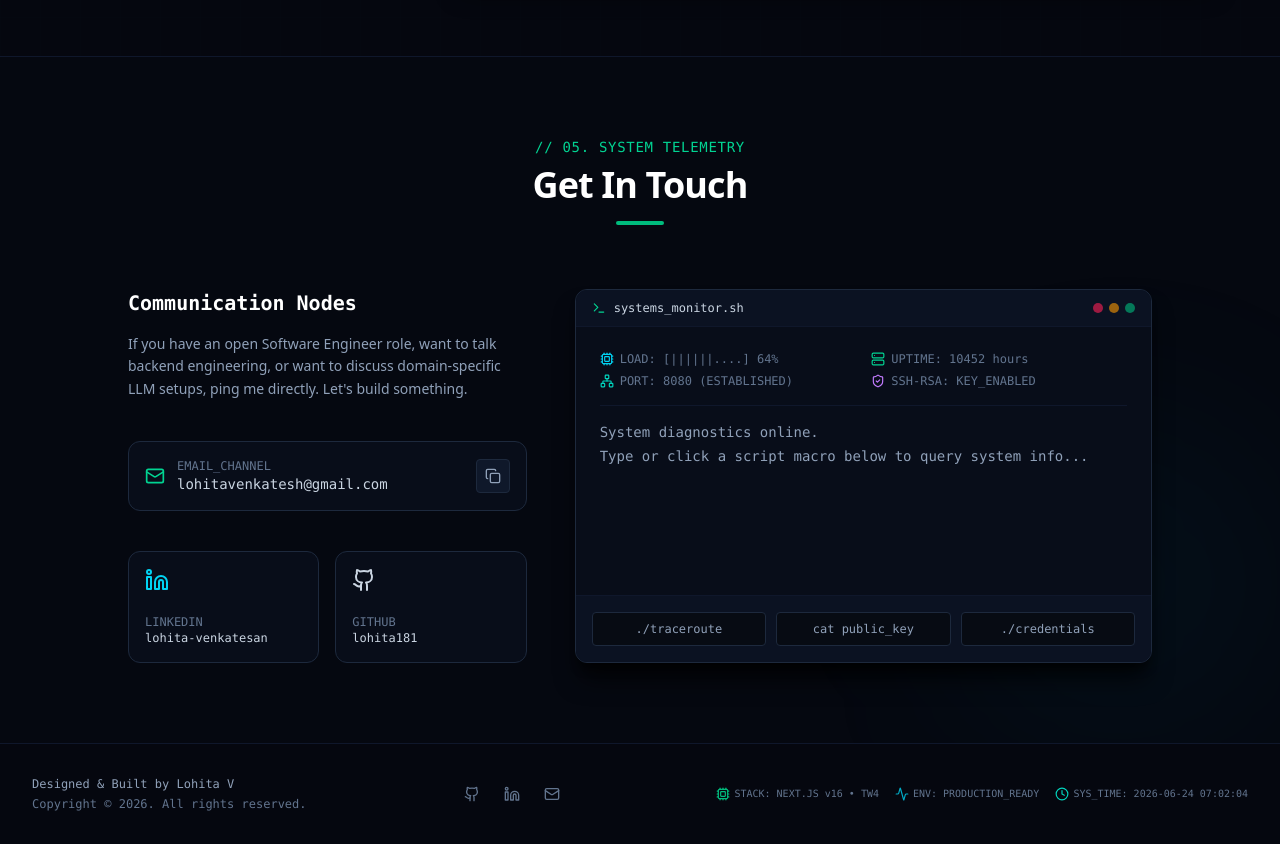
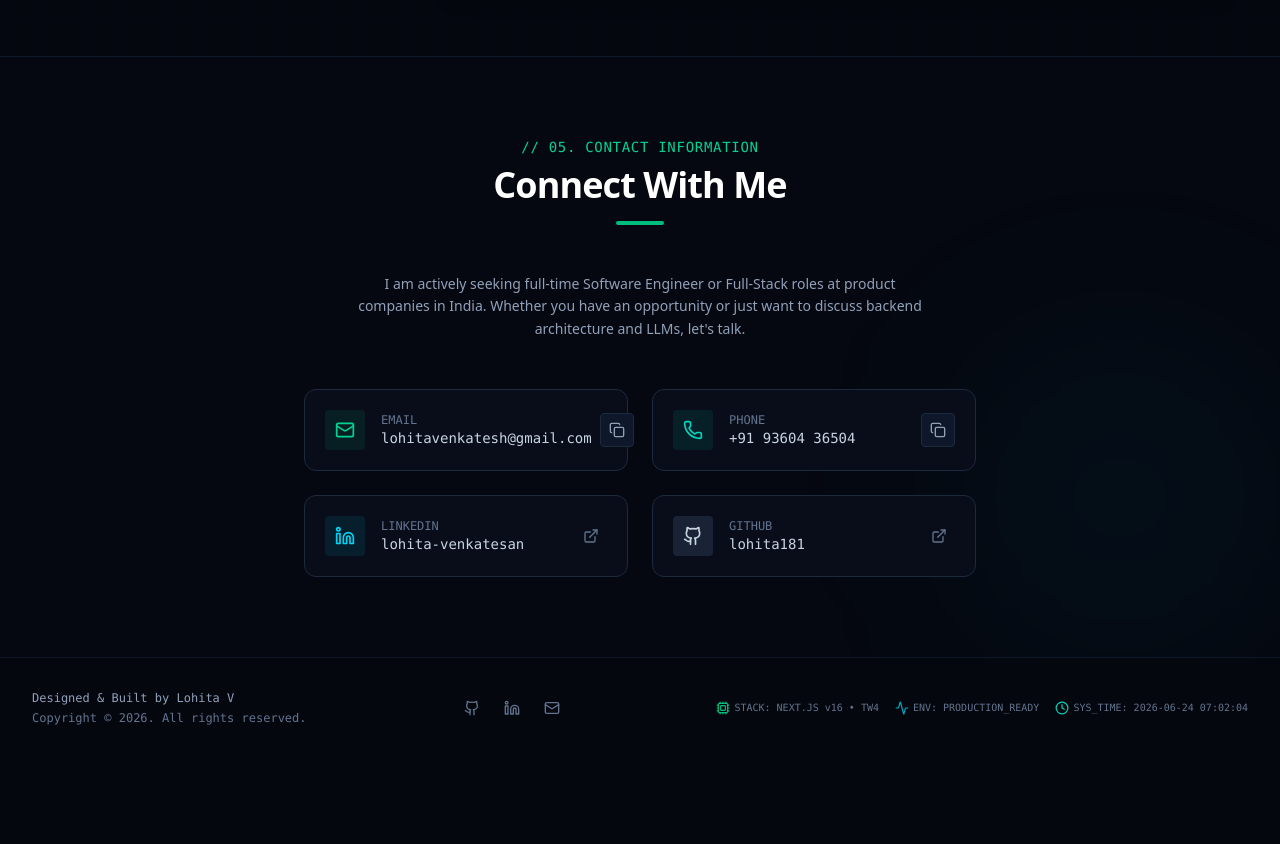
Before and after one commit to lohita181/lohita-v-portfolio, a Next.js app: page / in a window 1280 px wide. Shown: the part 3780-4624 px from the top of the page. After the commit the page ends 4538 px from the top, so only its background shows below. Built offline with nearby package versions, Linux system fonts and the light colour scheme.

Commit message:
simplify-contact-section

```diff
--- a/src/app/components/Contact.tsx
+++ b/src/app/components/Contact.tsx
@@ -1,55 +1,22 @@
 "use client";
 
 import React, { useState } from "react";
-import { Mail, Copy, Check, Terminal, Cpu, Server, Network, ShieldCheck } from "lucide-react";
+import { Mail, Phone, Copy, Check, ExternalLink } from "lucide-react";
 
 export default function Contact() {
-  const [copied, setCopied] = useState(false);
-  const [activeCommand, setActiveCommand] = useState<string | null>(null);
-  const [terminalLogs, setTerminalLogs] = useState<string[]>([
-    "System diagnostics online.",
-    "Type or click a script macro below to query system info..."
-  ]);
+  const [copiedEmail, setCopiedEmail] = useState(false);
+  const [copiedPhone, setCopiedPhone] = useState(false);
 
   const handleCopyEmail = () => {
     navigator.clipboard.writeText("lohitavenkatesh@gmail.com");
-    setCopied(true);
-    setTimeout(() => setCopied(false), 2000);
+    setCopiedEmail(true);
+    setTimeout(() => setCopiedEmail(false), 2000);
   };
 
-  const executeCommand = (cmd: "traceroute" | "sshkey" | "credentials") => {
-    setActiveCommand(cmd);
-
-    if (cmd === "traceroute") {
-      setTerminalLogs([
-        "$ ./traceroute_lohita.sh",
-        "traceroute to lohita.dev (10.24.42.181), 30 hops max, 60 byte packets",
-        " 1  192.168.1.1 (gateway)  1.02 ms",
-        " 2  10.0.0.1 (local-isp-node)  4.35 ms",
-        " 3  182.19.45.21 (chennai-ixp-backbone)  14.20 ms",
-        " 4  172.16.88.92 (bannari-amman-campus-gw)  19.12 ms",
-        " 5  10.24.42.181 (lohita-workstation-local)  18.45 ms",
-        "Connection established. Latency: 18.45 ms. Location: Chennai, India."
-      ]);
-    } else if (cmd === "sshkey") {
-      setTerminalLogs([
-        "$ cat public_key.pub",
-        "ssh-rsa AAAAB3NzaC1yc2EAAAADAQABAAACAQDC7FwVvJ38g/1G+...",
-        "Comment: lohita-workstation-production",
-        "Key fingerprint: SHA256:f8+3/l181+ZohoInternSystemsKey",
-        "Authorized logins enabled from secure nodes."
-      ]);
-    } else if (cmd === "credentials") {
-      setTerminalLogs([
-        "$ ./fetch_credentials.sh",
-        "--- Lohita V Credentials ---",
-        "EMAIL:      lohitavenkatesh@gmail.com",
-        "PHONE:      +91 93604 36504",
-        "GITHUB:     https://github.com/lohita181",
-        "LINKEDIN:   https://linkedin.com/in/lohita-venkatesan-37345125b",
-        "STATUS:     Active SWE & Full-Stack job hunt in progress..."
-      ]);
-    }
+  const handleCopyPhone = () => {
+    navigator.clipboard.writeText("+919360436504");
+    setCopiedPhone(true);
+    setTimeout(() => setCopiedPhone(false), 2000);
   };
 
   return (
@@ -57,180 +24,107 @@ export default function Contact() {
       <div className="absolute inset-0 grid-bg-fine opacity-10 pointer-events-none z-0" />
       <div className="absolute bottom-0 right-0 w-80 h-80 rounded-full bg-cyan-500/5 blur-[100px] pointer-events-none z-0" />
 
-      <div className="max-w-5xl mx-auto relative z-10">
+      <div className="max-w-4xl mx-auto relative z-10 text-center">
         {/* Section Heading */}
-        <div className="flex flex-col space-y-2 mb-16 text-center">
-          <span className="text-emerald-400 font-mono text-sm tracking-wider uppercase">// 05. SYSTEM TELEMETRY</span>
+        <div className="flex flex-col space-y-2 mb-12">
+          <span className="text-emerald-400 font-mono text-sm tracking-wider uppercase">// 05. CONTACT INFORMATION</span>
           <h2 className="text-3xl sm:text-4xl font-bold text-white tracking-tight">
-            Get In Touch
+            Connect With Me
           </h2>
           <div className="w-12 h-1 bg-emerald-500 rounded mt-2 mx-auto" />
         </div>
 
-        {/* Dual Column Layout */}
-        <div className="grid grid-cols-1 lg:grid-cols-12 gap-12 items-stretch">
+        <p className="text-slate-400 text-sm max-w-xl mx-auto leading-relaxed mb-12">
+          I am actively seeking full-time Software Engineer or Full-Stack roles at product companies in India. Whether you have an opportunity or just want to discuss backend architecture and LLMs, let&apos;s talk.
+        </p>
 
-          {/* Left Column: Direct Links & Fast Copy */}
-          <div className="lg:col-span-5 space-y-6 text-left flex flex-col justify-between">
-            <div className="space-y-4">
-              <h3 className="text-xl font-bold text-white font-mono">Communication Nodes</h3>
-              <p className="text-slate-400 text-sm leading-relaxed">
-                If you have an open Software Engineer role, want to talk backend engineering, or want to discuss domain-specific LLM setups, ping me directly. Let&apos;s build something.
-              </p>
+        {/* Contact Credentials Grid */}
+        <div className="grid grid-cols-1 sm:grid-cols-2 gap-6 max-w-2xl mx-auto">
+
+          {/* Email Card */}
+          <div className="p-5 rounded-xl border border-slate-800 bg-[#080d19] flex items-center justify-between group hover:border-slate-700 transition-all duration-300">
+            <div className="flex items-center space-x-4 text-left">
+              <div className="p-2.5 rounded bg-emerald-500/10 text-emerald-400">
+                <Mail className="w-5 h-5" />
               </div>
-
-            {/* Email Copy Card */}
-            <div className="p-4 rounded-xl border border-slate-800 bg-[#080d19] flex items-center justify-between mt-4">
-              <div className="flex items-center space-x-3">
-                <Mail className="w-5 h-5 text-emerald-400" />
               <div className="font-mono text-xs">
-                  <span className="text-slate-500 block">EMAIL_CHANNEL</span>
-                  <span className="text-slate-300 text-sm">lohitavenkatesh@gmail.com</span>
+                <span className="text-slate-500 block">EMAIL</span>
+                <span className="text-slate-300 text-[13px] sm:text-sm">lohitavenkatesh@gmail.com</span>
               </div>
             </div>
             <button
               onClick={handleCopyEmail}
-                className="p-2 rounded bg-[#0f182a] hover:bg-slate-800 border border-slate-800 text-slate-400 hover:text-white transition-colors duration-200 cursor-pointer"
+              className="p-2 rounded bg-[#0f182a] hover:bg-slate-800 border border-slate-800 text-slate-400 hover:text-white transition-colors duration-200 cursor-pointer shrink-0 ml-2"
               title="Copy email to clipboard"
             >
-                {copied ? <Check className="w-4 h-4 text-emerald-400" /> : <Copy className="w-4 h-4" />}
+              {copiedEmail ? <Check className="w-4 h-4 text-emerald-400" /> : <Copy className="w-4 h-4" />}
             </button>
           </div>
 
-            {/* Social Link Cards */}
-            <div className="grid grid-cols-2 gap-4 mt-4">
+          {/* Phone Card */}
+          <div className="p-5 rounded-xl border border-slate-800 bg-[#080d19] flex items-center justify-between group hover:border-slate-700 transition-all duration-300">
+            <div className="flex items-center space-x-4 text-left">
+              <div className="p-2.5 rounded bg-teal-500/10 text-teal-400">
+                <Phone className="w-5 h-5" />
+              </div>
+              <div className="font-mono text-xs">
+                <span className="text-slate-500 block">PHONE</span>
+                <span className="text-slate-300 text-[13px] sm:text-sm">+91 93604 36504</span>
+              </div>
+            </div>
+            <button
+              onClick={handleCopyPhone}
+              className="p-2 rounded bg-[#0f182a] hover:bg-slate-800 border border-slate-800 text-slate-400 hover:text-white transition-colors duration-200 cursor-pointer shrink-0 ml-2"
+              title="Copy phone to clipboard"
+            >
+              {copiedPhone ? <Check className="w-4 h-4 text-teal-400" /> : <Copy className="w-4 h-4" />}
+            </button>
+          </div>
+
+          {/* LinkedIn Card */}
           <a
             href="https://www.linkedin.com/in/lohita-venkatesan-37345125b"
             target="_blank"
             rel="noreferrer"
-                className="p-4 rounded-xl border border-slate-800 bg-[#080d19] hover:border-slate-700/80 hover:bg-[#0b1222] transition-all duration-300 flex flex-col justify-between h-28"
+            className="p-5 rounded-xl border border-slate-800 bg-[#080d19] hover:border-slate-700 hover:bg-[#0b1222] transition-all duration-300 flex items-center justify-between group"
           >
-                <svg className="w-6 h-6 text-cyan-400" viewBox="0 0 24 24" fill="none" stroke="currentColor" strokeWidth="2" strokeLinecap="round" strokeLinejoin="round">
+            <div className="flex items-center space-x-4 text-left">
+              <div className="p-2.5 rounded bg-cyan-500/10 text-cyan-400">
+                <svg className="w-5 h-5" viewBox="0 0 24 24" fill="none" stroke="currentColor" strokeWidth="2" strokeLinecap="round" strokeLinejoin="round">
                   <path d="M16 8a6 6 0 0 1 6 6v7h-4v-7a2 2 0 0 0-2-2 2 2 0 0 0-2 2v7h-4v-7a6 6 0 0 1 6-6z" />
                   <rect width="4" height="12" x="2" y="9" />
                   <circle cx="4" cy="4" r="2" />
                 </svg>
+              </div>
               <div className="font-mono text-xs">
                 <span className="text-slate-500 block">LINKEDIN</span>
-                  <span className="text-slate-300">lohita-venkatesan</span>
+                <span className="text-slate-300 text-[13px] sm:text-sm">lohita-venkatesan</span>
               </div>
+            </div>
+            <ExternalLink className="w-4 h-4 text-slate-500 group-hover:text-cyan-400 transition-colors duration-200 mr-2" />
           </a>
 
+          {/* GitHub Card */}
           <a
             href="https://github.com/lohita181"
             target="_blank"
             rel="noreferrer"
-                className="p-4 rounded-xl border border-slate-800 bg-[#080d19] hover:border-slate-700/80 hover:bg-[#0b1222] transition-all duration-300 flex flex-col justify-between h-28"
+            className="p-5 rounded-xl border border-slate-800 bg-[#080d19] hover:border-slate-700 hover:bg-[#0b1222] transition-all duration-300 flex items-center justify-between group"
           >
-                <svg className="w-6 h-6 text-slate-300" viewBox="0 0 24 24" fill="none" stroke="currentColor" strokeWidth="2" strokeLinecap="round" strokeLinejoin="round">
+            <div className="flex items-center space-x-4 text-left">
+              <div className="p-2.5 rounded bg-slate-800/80 text-slate-300">
+                <svg className="w-5 h-5" viewBox="0 0 24 24" fill="none" stroke="currentColor" strokeWidth="2" strokeLinecap="round" strokeLinejoin="round">
                   <path d="M15 22v-4a4.8 4.8 0 0 0-1-3.5c3 0 6-2 6-5.5.08-1.25-.27-2.48-1-3.5.28-1.15.28-2.35 0-3.5 0 0-1 0-3 1.5-2.64-.5-5.36-.5-8 0C6 2 5 2 5 2c-.3 1.15-.3 2.35 0 3.5A5.403 5.403 0 0 0 4 9c0 3.5 3 5.5 6 5.5-.39.49-.68 1.05-.85 1.65-.17.6-.22 1.23-.15 1.85v4" />
                   <path d="M9 18c-4.51 2-5-2-7-2" />
                 </svg>
+              </div>
               <div className="font-mono text-xs">
                 <span className="text-slate-500 block">GITHUB</span>
-                  <span className="text-slate-300">lohita181</span>
-                </div>
-              </a>
+                <span className="text-slate-300 text-[13px] sm:text-sm">lohita181</span>
               </div>
             </div>
-
-          {/* Right Column: Systems monitor console */}
-          <div className="lg:col-span-7 flex flex-col justify-between space-y-4">
-            <div className="relative rounded-xl border border-slate-800 bg-[#080d19] overflow-hidden terminal-window text-left flex-1 flex flex-col justify-between min-h-[350px]">
-
-              {/* Terminal Title bar */}
-              <div className="flex items-center justify-between px-4 py-2.5 bg-[#0b1222] border-b border-slate-900">
-                <div className="flex items-center space-x-2 font-mono text-xs">
-                  <Terminal className="w-3.5 h-3.5 text-emerald-400" />
-                  <span className="text-slate-300">systems_monitor.sh</span>
-                </div>
-                <div className="flex items-center space-x-1.5">
-                  <span className="w-2.5 h-2.5 rounded-full bg-rose-500/60 inline-block" />
-                  <span className="w-2.5 h-2.5 rounded-full bg-amber-500/60 inline-block" />
-                  <span className="w-2.5 h-2.5 rounded-full bg-emerald-500/60 inline-block" />
-                </div>
-              </div>
-
-              {/* Console logs output */}
-              <div className="p-6 font-mono text-xs sm:text-sm text-slate-400 space-y-2 select-text overflow-y-auto flex-1">
-                {/* Stats Dashboard */}
-                <div className="grid grid-cols-2 gap-x-4 gap-y-1.5 border-b border-slate-900 pb-4 mb-4 text-[11px] sm:text-xs">
-                  <div className="flex items-center space-x-1.5 text-slate-500">
-                    <Cpu className="w-3.5 h-3.5 text-cyan-400" />
-                    <span>LOAD: [||||||....] 64%</span>
-                  </div>
-                  <div className="flex items-center space-x-1.5 text-slate-500">
-                    <Server className="w-3.5 h-3.5 text-emerald-400" />
-                    <span>UPTIME: 10452 hours</span>
-                  </div>
-                  <div className="flex items-center space-x-1.5 text-slate-500">
-                    <Network className="w-3.5 h-3.5 text-teal-400" />
-                    <span>PORT: 8080 (ESTABLISHED)</span>
-                  </div>
-                  <div className="flex items-center space-x-1.5 text-slate-500">
-                    <ShieldCheck className="w-3.5 h-3.5 text-purple-400" />
-                    <span>SSH-RSA: KEY_ENABLED</span>
-                  </div>
-                </div>
-
-                {/* Command Outputs */}
-                <div className="space-y-1">
-                  {terminalLogs.map((log, index) => (
-                    <div
-                      key={index}
-                      className={
-                        log.startsWith("$")
-                          ? "text-cyan-400"
-                          : log.startsWith("Error") || log.includes("failed")
-                          ? "text-rose-500"
-                          : log.startsWith("ssh-rsa") || log.startsWith("---")
-                          ? "text-slate-300 font-bold"
-                          : "text-slate-400"
-                      }
-                    >
-                      {log}
-                    </div>
-                  ))}
-                </div>
-              </div>
-
-              {/* Macro Buttons / Actions */}
-              <div className="bg-[#0b1222] border-t border-slate-900 p-4 grid grid-cols-3 gap-2.5 text-center font-mono text-[10px] sm:text-xs">
-                <button
-                  onClick={() => executeCommand("traceroute")}
-                  className={`py-2 px-1 rounded border transition-all duration-300 cursor-pointer ${
-                    activeCommand === "traceroute"
-                      ? "border-cyan-500 bg-cyan-500/10 text-cyan-400"
-                      : "border-slate-800 hover:border-slate-600 bg-[#070b13] text-slate-400 hover:text-slate-200"
-                  }`}
-                >
-                  ./traceroute
-                </button>
-                <button
-                  onClick={() => executeCommand("sshkey")}
-                  className={`py-2 px-1 rounded border transition-all duration-300 cursor-pointer ${
-                    activeCommand === "sshkey"
-                      ? "border-emerald-500 bg-emerald-500/10 text-emerald-400"
-                      : "border-slate-800 hover:border-slate-600 bg-[#070b13] text-slate-400 hover:text-slate-200"
-                  }`}
-                >
-                  cat public_key
-                </button>
-                <button
-                  onClick={() => executeCommand("credentials")}
-                  className={`py-2 px-1 rounded border transition-all duration-300 cursor-pointer ${
-                    activeCommand === "credentials"
-                      ? "border-teal-500 bg-teal-500/10 text-teal-400"
-                      : "border-slate-800 hover:border-slate-600 bg-[#070b13] text-slate-400 hover:text-slate-200"
-                  }`}
-                >
-                  ./credentials
-                </button>
-              </div>
-
-            </div>
-          </div>
-
+            <ExternalLink className="w-4 h-4 text-slate-500 group-hover:text-slate-300 transition-colors duration-200 mr-2" />
+          </a>
         </div>
       </div>
     </section>
```
Lines whose indentation alone changed are shown as unchanged.
